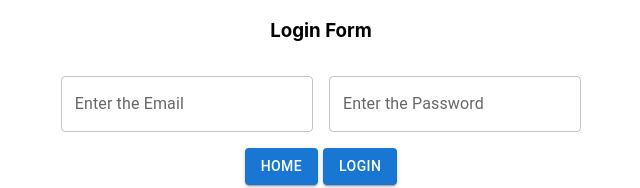
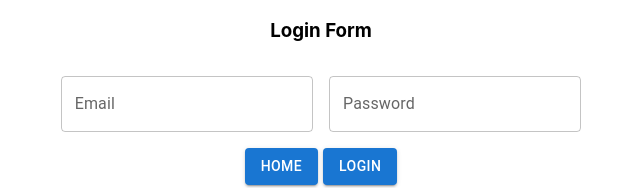
Before and after one commit to xsjark/practice, a React (Create React App) app: page /login in a window 1280 px wide. Shown: the top 188 px of the page, without its empty margins (319-959 px from the left). Built offline with nearby package versions, Linux system fonts and the light colour scheme.

Commit message:
fixed typos

```diff
--- a/src/components/Button.tsx
+++ b/src/components/Button.tsx
@@ -1,4 +1,3 @@
-import * as React from 'react';
 import Button from '@mui/material/Button';
 
 type BasicButtonsProps = {
--- a/src/components/Form.tsx
+++ b/src/components/Form.tsx
@@ -1,4 +1,3 @@
-import * as React from 'react';
 import Box from '@mui/material/Box';
 import TextField from '@mui/material/TextField';
 import BasicButton from './Button';
@@ -30,8 +29,8 @@ export default function BasicTextFields({title, setEmail, setPassword, handleAct
                 noValidate
                 autoComplete="off"
             >
-                <TextField id="email" label="Enter the Email" variant="outlined" onChange={(e) => setEmail(e.target.value)}/>
-                <TextField id="password" label="Enter the Password" variant="outlined" onChange={(e) => setPassword(e.target.value)}/>
+                <TextField id="email" label="Email" variant="outlined" onChange={(e) => setEmail(e.target.value)}/>
+                <TextField id="password" label="Password" variant="outlined" onChange={(e) => setPassword(e.target.value)}/>
             </Box>
             <Link to="/" style={{ textDecoration: 'none', marginRight: 5 }}><Button variant="contained">Home</Button></Link>
             <BasicButton title={title} handleAction={handleAction}/>
--- a/src/components/Read.tsx
+++ b/src/components/Read.tsx
@@ -1,8 +1,6 @@
-import BasicButton from "./Button"
 import { Link } from 'react-router-dom';
 import Box from '@mui/material/Box';
 import Button from '@mui/material/Button';
-import { TextField } from "@mui/material";
 import React, { useState, useEffect } from 'react';
 import { collection, addDoc, getDocs } from "firebase/firestore";
 import Table from '@mui/material/Table';
```
Also changed, not shown: src/App.tsx (+1 -30 lines).
